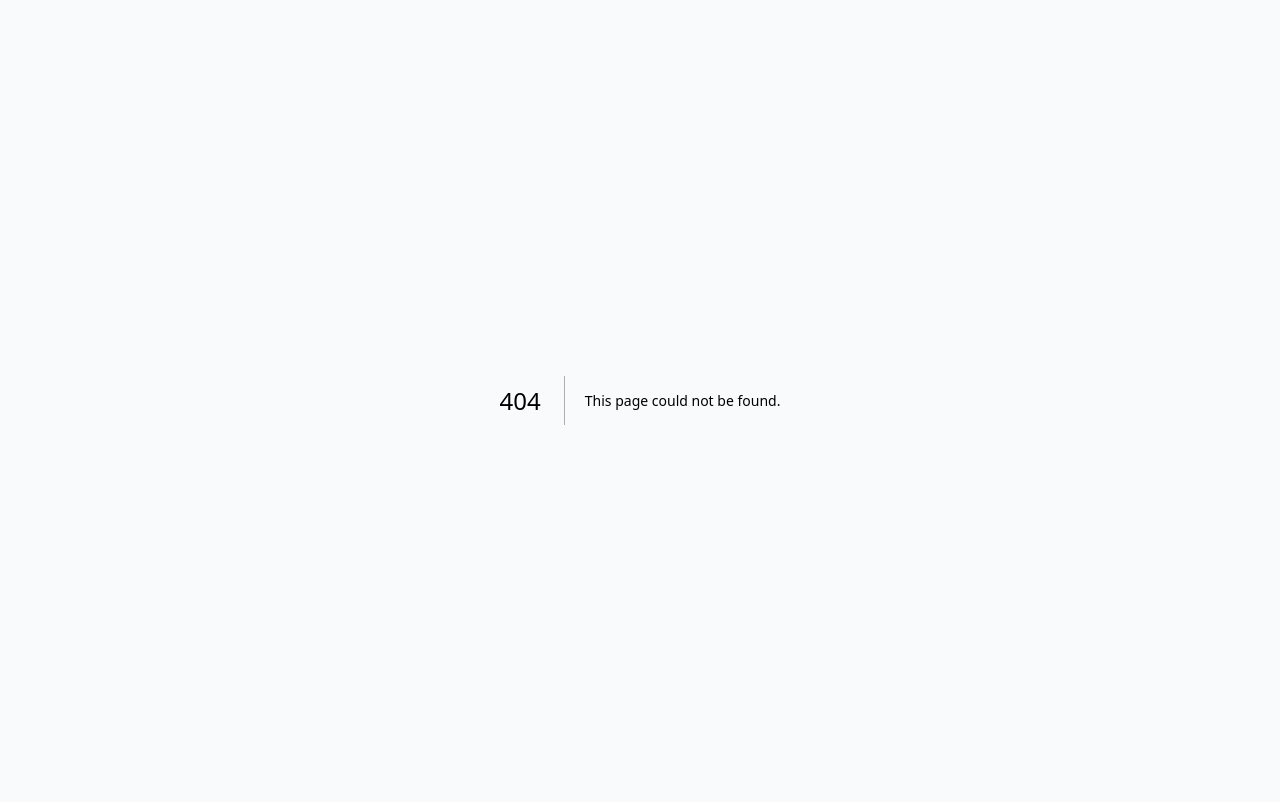
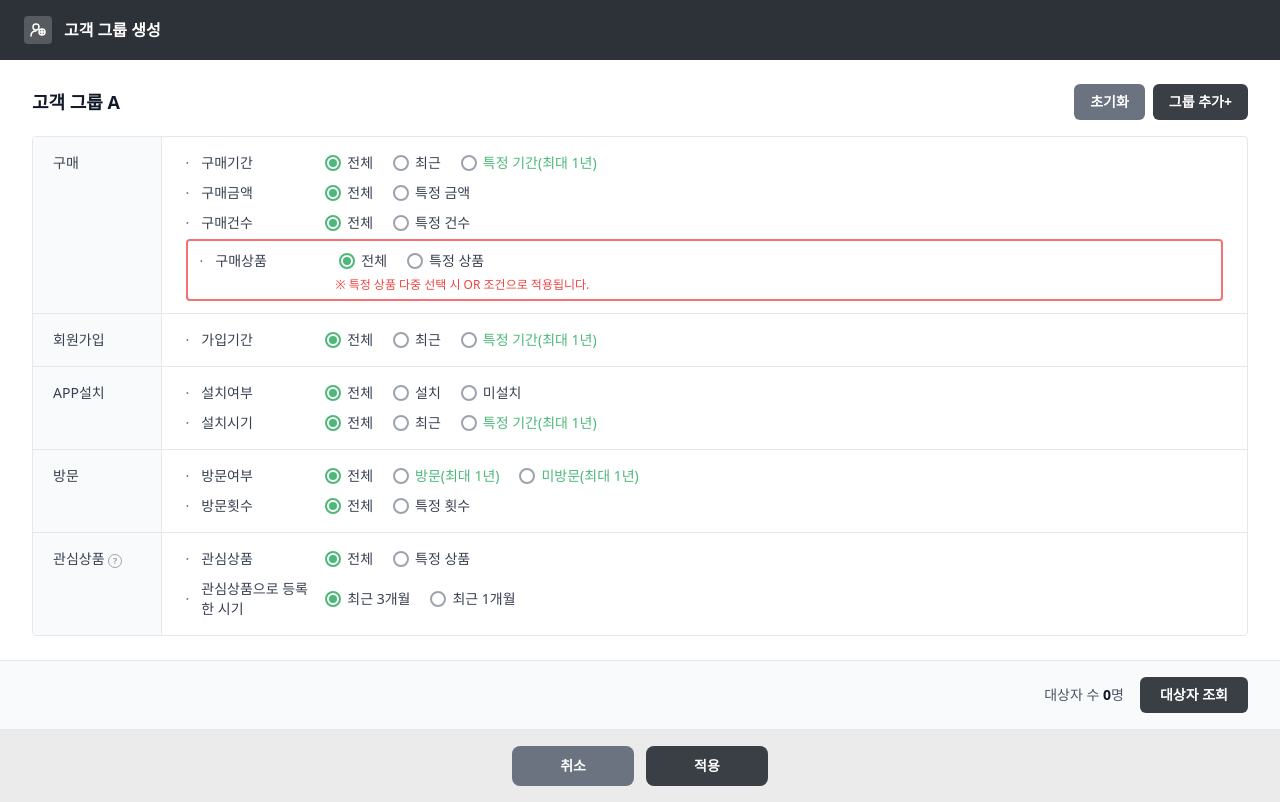
Before and after one commit to vldlzm/flexg_CRM_LIVE, a Next.js app: page /customer-group in a window 1280 px wide. Before the commit this address had no page. Built offline with nearby package versions, Linux system fonts and the light colour scheme.

Commit message:
auto: 2026-06-04 17:30

```diff
--- /dev/null
+++ b/src/app/customer-group/page.tsx
@@ -0,0 +1,5 @@
+import CustomerGroupCreate from '@/components/CustomerGroupCreate';
+
+export default function CustomerGroupPage() {
+  return <CustomerGroupCreate />;
+}
--- a/src/app/page.tsx
+++ b/src/app/page.tsx
@@ -43,6 +43,15 @@ const SCREEN_GROUPS: ScreenGroup[] = [
           '사용자는 랜딩 URL 옆 불러오기 버튼을 통해 URL 생성 팝업을 열어 생성 유형과 유입 채널을 선택하여 URL을 수정하거나 재설정할 수 있습니다.',
           '와이드 리스트 : 상품명은 최대 15자로 제한하며, 초과 시 말줄임표(...)로 처리합니다. 가격은 최대 10자로 제한하며, 상품명과 가격은 줄바꿈으로 구분하여 표시합니다. 상품명과 가격을 합산한 총 글자 수는 최대 30자입니다.',
           '와이드 리스트 : 라이브 방송명은 최대 25자 입니다.',
+        ],
+      },
+      {
+        id: 'customer-group',
+        name: '고객 그룹 생성',
+        href: '/customer-group',
+        description: '고객 그룹 생성 화면입니다.',
+        notes: [
+          '구매상품에서 특정 상품을 다중 선택 시 OR 조건으로 적용됩니다.',
         ],
       },
       {
--- a/src/components/CrmLiveCreate.tsx
+++ b/src/components/CrmLiveCreate.tsx
@@ -1155,7 +1155,7 @@ export default function CrmLiveCreate() {
                       <div className="space-y-1">
                         {LMS_REPLACEMENTS.map((r) => (
                           <p key={r.key} className="text-sm text-gray-700">
-                            <span className="font-semibold text-gray-800">{r.key}</span>{' '}
+                            <span className="text-gray-800">{r.key}</span>{' '}
                             <span className="text-gray-600">{r.desc}</span>
                           </p>
                         ))}
@@ -1276,7 +1276,7 @@ export default function CrmLiveCreate() {
                       <div className="space-y-1">
                         {LMS_REPLACEMENTS.map((r) => (
                           <p key={r.key} className="text-sm text-gray-700">
-                            <span className="font-semibold text-gray-800">{r.key}</span>{' '}
+                            <span className="text-gray-800">{r.key}</span>{' '}
                             <span className="text-gray-600">{r.desc}</span>
                           </p>
                         ))}
@@ -1410,7 +1410,7 @@ export default function CrmLiveCreate() {
                       <div className="space-y-1">
                         {LMS_REPLACEMENTS.map((r) => (
                           <p key={r.key} className="text-sm text-gray-700">
-                            <span className="font-semibold text-gray-800">{r.key}</span>{' '}
+                            <span className="text-gray-800">{r.key}</span>{' '}
                             <span className="text-gray-600">{r.desc}</span>
                           </p>
                         ))}
--- /dev/null
+++ b/src/components/CustomerGroupCreate.tsx
@@ -0,0 +1,154 @@
+'use client';
+
+type RadioOption = { label: string; green?: boolean };
+
+const RadioRow = ({
+  dot,
+  options,
+  defaultIdx = 0,
+}: {
+  dot: string;
+  options: RadioOption[];
+  defaultIdx?: number;
+}) => (
+  <div className="flex items-center gap-3 py-1">
+    <span className="text-sm text-gray-500">·</span>
+    <span className="w-28 shrink-0 text-sm text-gray-700">{dot}</span>
+    <div className="flex items-center gap-5 flex-wrap">
+      {options.map((opt, i) => (
+        <label key={opt.label} className="flex items-center gap-1.5 cursor-pointer select-none">
+          <span className={`inline-flex h-4 w-4 shrink-0 items-center justify-center rounded-full border-2 ${i === defaultIdx ? 'border-[#4DB87A]' : 'border-gray-400'}`}>
+            {i === defaultIdx && <span className="h-2 w-2 rounded-full bg-[#4DB87A]" />}
+          </span>
+          <span className={`text-sm ${opt.green ? 'text-[#4DB87A]' : 'text-gray-700'}`}>{opt.label}</span>
+        </label>
+      ))}
+    </div>
+  </div>
+);
+
+const SectionRow = ({
+  label,
+  children,
+  rowSpan,
+}: {
+  label: string;
+  children: React.ReactNode;
+  rowSpan?: boolean;
+}) => (
+  <tr className="border-b border-gray-200">
+    <td className={`w-32 shrink-0 bg-gray-50 px-5 py-4 text-sm font-medium text-gray-700 border-r border-gray-200 align-top ${rowSpan ? 'leading-loose' : ''}`}>
+      {label}
+    </td>
+    <td className="px-6 py-3 space-y-0.5">{children}</td>
+  </tr>
+);
+
+export default function CustomerGroupCreate() {
+  return (
+    <div className="flex min-h-screen flex-col bg-white">
+      {/* 헤더 */}
+      <div className="flex items-center gap-3 bg-[#2d3138] px-6 py-4 shrink-0">
+        <div className="flex h-7 w-7 items-center justify-center rounded bg-white/20">
+          <svg viewBox="0 0 16 16" fill="none" className="h-4 w-4 text-white" stroke="currentColor" strokeWidth={1.5}>
+            <circle cx="6" cy="5" r="3" />
+            <path d="M1 14c0-3 2-5 5-5" strokeLinecap="round" />
+            <circle cx="12" cy="10" r="3" />
+            <line x1="12" y1="8" x2="12" y2="12" strokeLinecap="round" />
+            <line x1="10" y1="10" x2="14" y2="10" strokeLinecap="round" />
+          </svg>
+        </div>
+        <h2 className="text-base font-bold text-white">고객 그룹 생성</h2>
+      </div>
+
+      {/* 본문 */}
+      <div className="flex-1 px-8 py-6">
+        {/* 그룹 제목 + 버튼 */}
+        <div className="mb-4 flex items-center justify-between">
+          <h3 className="text-lg font-bold text-gray-900">고객 그룹 A</h3>
+          <div className="flex gap-2">
+            <button className="rounded-md bg-[#6b7280] px-4 py-2 text-sm font-semibold text-white hover:bg-[#4b5563] transition-colors">
+              초기화
+            </button>
+            <button className="rounded-md bg-[#3a3f45] px-4 py-2 text-sm font-semibold text-white hover:bg-[#2d3138] transition-colors">
+              그룹 추가+
+            </button>
+          </div>
+        </div>
+
+        {/* 조건 테이블 */}
+        <div className="overflow-hidden rounded border border-gray-200">
+          <table className="w-full border-collapse">
+            <tbody>
+              {/* 구매 */}
+              <tr className="border-b border-gray-200">
+                <td className="w-32 bg-gray-50 px-5 py-4 text-sm font-medium text-gray-700 border-r border-gray-200 align-top">구매</td>
+                <td className="px-6 py-3 space-y-0.5">
+                  <RadioRow dot="구매기간" options={[{ label: '전체' }, { label: '최근' }, { label: '특정 기간(최대 1년)', green: true }]} />
+                  <RadioRow dot="구매금액" options={[{ label: '전체' }, { label: '특정 금액' }]} />
+                  <RadioRow dot="구매건수" options={[{ label: '전체' }, { label: '특정 건수' }]} />
+                  {/* 구매상품 - 붉은 박스 + OR조건 가이드 */}
+                  <div className="rounded border-2 border-red-400 px-3 py-1.5">
+                    <RadioRow dot="구매상품" options={[{ label: '전체' }, { label: '특정 상품' }]} />
+                    <p className="mt-0.5 pl-[calc(0.75rem+7rem+0.75rem)] text-xs text-red-500">
+                      ※ 특정 상품 다중 선택 시 OR 조건으로 적용됩니다.
+                    </p>
+                  </div>
+                </td>
+              </tr>
+
+              {/* 회원가입 */}
+              <SectionRow label="회원가입">
+                <RadioRow dot="가입기간" options={[{ label: '전체' }, { label: '최근' }, { label: '특정 기간(최대 1년)', green: true }]} />
+              </SectionRow>
+
+              {/* APP설치 */}
+              <SectionRow label="APP설치">
+                <RadioRow dot="설치여부" options={[{ label: '전체' }, { label: '설치' }, { label: '미설치' }]} />
+                <RadioRow dot="설치시기" options={[{ label: '전체' }, { label: '최근' }, { label: '특정 기간(최대 1년)', green: true }]} />
+              </SectionRow>
+
+              {/* 방문 */}
+              <SectionRow label="방문">
+                <RadioRow dot="방문여부" options={[{ label: '전체' }, { label: '방문(최대 1년)', green: true }, { label: '미방문(최대 1년)', green: true }]} />
+                <RadioRow dot="방문횟수" options={[{ label: '전체' }, { label: '특정 횟수' }]} />
+              </SectionRow>
+
+              {/* 관심상품 */}
+              <tr>
+                <td className="w-32 bg-gray-50 px-5 py-4 text-sm font-medium text-gray-700 border-r border-gray-200 align-top">
+                  관심상품{' '}
+                  <span className="inline-flex h-3.5 w-3.5 items-center justify-center rounded-full border border-gray-400 text-[9px] font-bold text-gray-400">?</span>
+                </td>
+                <td className="px-6 py-3 space-y-0.5">
+                  <RadioRow dot="관심상품" options={[{ label: '전체' }, { label: '특정 상품' }]} />
+                  <RadioRow dot="관심상품으로 등록한 시기" options={[{ label: '최근 3개월' }, { label: '최근 1개월' }]} />
+                </td>
+              </tr>
+            </tbody>
+          </table>
+        </div>
+      </div>
+
+      {/* 대상자 수 바 */}
+      <div className="border-t border-gray-200 bg-gray-50 px-8 py-4 flex items-center justify-end gap-4">
+        <span className="text-sm text-gray-600">
+          대상자 수 <span className="font-bold text-gray-900">0</span>명
+        </span>
+        <button className="rounded-md bg-[#3a3f45] px-5 py-2 text-sm font-bold text-white hover:bg-[#2d3138] transition-colors">
+          대상자 조회
+        </button>
+      </div>
+
+      {/* 취소 / 적용 */}
+      <div className="border-t border-gray-200 bg-[#ebebeb] flex justify-center gap-3 py-4 shrink-0">
+        <button className="rounded-lg bg-[#6b7280] px-12 py-2.5 text-sm font-bold text-white hover:bg-[#4b5563] transition-colors">
+          취소
+        </button>
+        <button className="rounded-lg bg-[#3a3f45] px-12 py-2.5 text-sm font-bold text-white hover:bg-[#2d3138] transition-colors">
+          적용
+        </button>
+      </div>
+    </div>
+  );
+}
```
